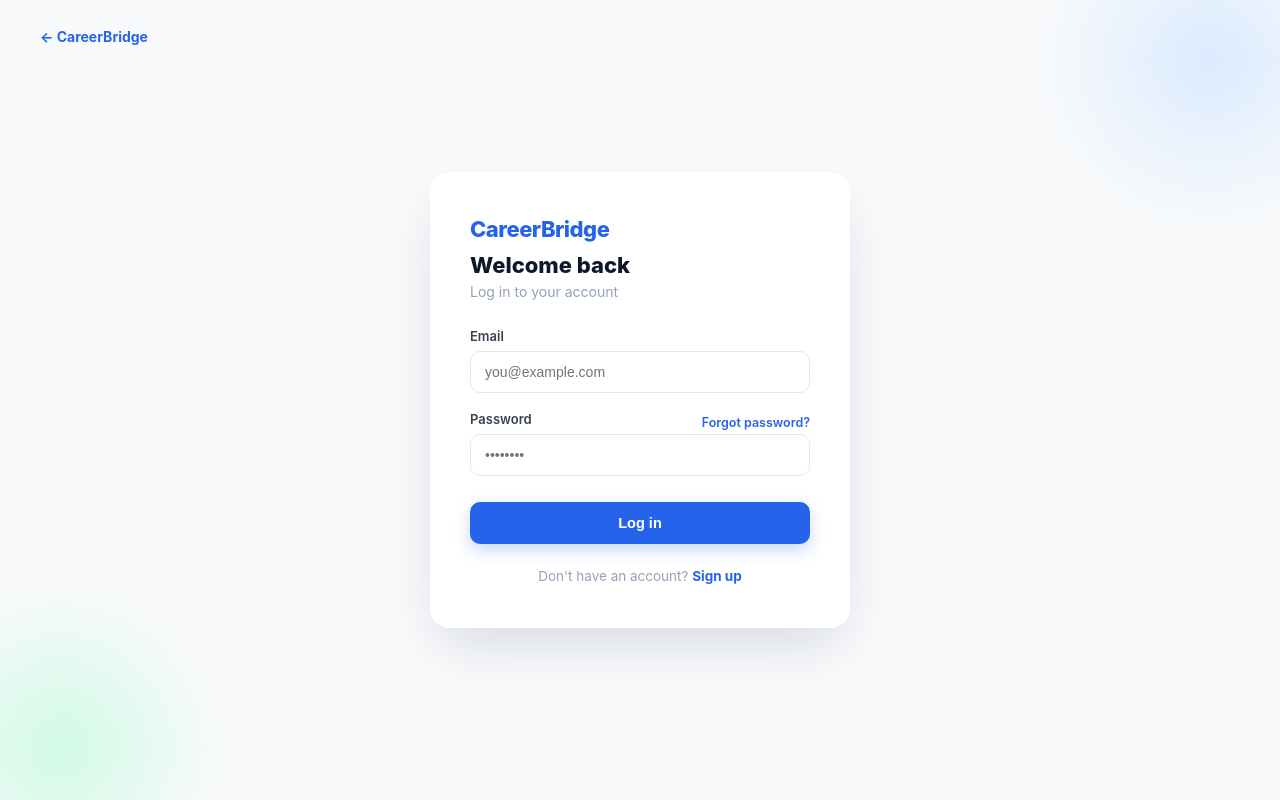
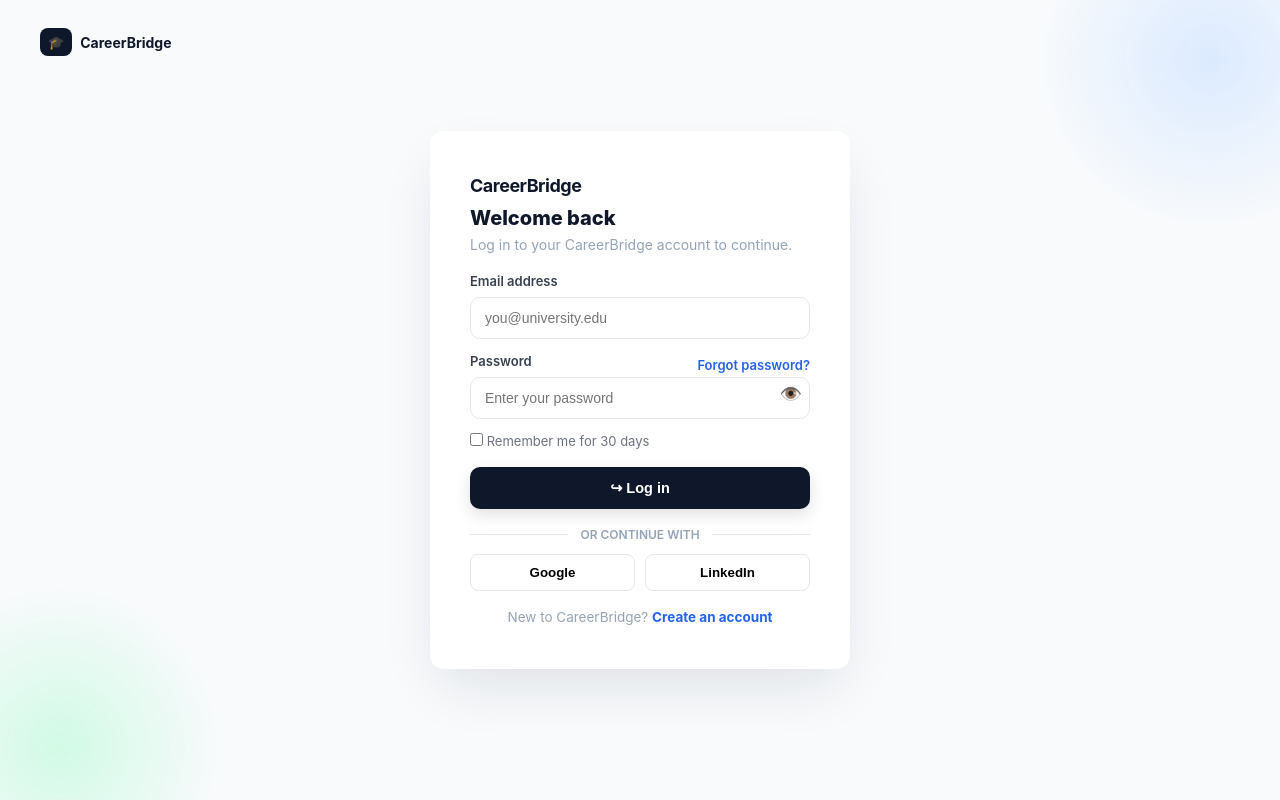
Before and after one commit to Selorm21/careerbridge, a React (Vite) app: page /login in a window 1280 px wide. Built offline with nearby package versions, Linux system fonts and the light colour scheme.

Commit message:
Improve auth UI: update Login.jsx to match design (password toggle, social buttons, remember checkbox)

```diff
--- a/src/pages/Login.jsx
+++ b/src/pages/Login.jsx
@@ -5,6 +5,8 @@
 export default function Login() {
   const [email, setEmail] = useState('')
   const [password, setPassword] = useState('')
+  const [showPassword, setShowPassword] = useState(false)
+  const [remember, setRemember] = useState(false)
   const [error, setError] = useState('')
   const [success, setSuccess] = useState('')
   const [loading, setLoading] = useState(false)
@@ -31,7 +33,6 @@
 
   async function handleLogin(e) {
     e.preventDefault()
-
     setLoading(true)
     setError('')
     setSuccess('')
@@ -48,117 +49,57 @@
     setLoading(false)
   }
 
+  function handleSocialSign(provider) {
+    // Example: supabase.auth.signInWithOAuth({ provider: 'google' })
+    // implement as needed
+    alert('Social sign in: ' + provider)
+  }
+
   return (
     <div style={S.page}>
       <style>{`
         @keyframes fadeUp {
-          from {
-            opacity: 0;
-            transform: translateY(20px);
-          }
-          to {
-            opacity: 1;
-            transform: translateY(0);
-          }
+          from {opacity:0;transform:translateY(20px)}
+          to {opacity:1;transform:translateY(0)}
         }
-
-        @keyframes float {
-          0%,100% {
-            transform: translateY(0);
-          }
-          50% {
-            transform: translateY(-14px);
-          }
-        }
-
-        .blobA {
-          animation: float 8s ease-in-out infinite;
-        }
-
-        .blobB {
-          animation: float 10s ease-in-out infinite reverse;
-        }
-
-        .cardIn {
-          animation: fadeUp .6s cubic-bezier(.16,1,.3,1) forwards;
-        }
-
-        .inputF {
-          transition: border-color .2s ease, box-shadow .2s ease;
-        }
-
-        .inputF:focus {
-          outline: none;
-          border-color: #2563EB !important;
-          box-shadow: 0 0 0 3px rgba(37,99,235,0.12);
-        }
-
-        .btnP {
-          transition: all .2s ease;
-        }
-
-        .btnP:hover:not(:disabled) {
-          transform: translateY(-2px);
-          box-shadow: 0 10px 22px rgba(37,99,235,0.3) !important;
-        }
-
-        .btnP:disabled {
-          opacity: 0.7;
-          cursor: not-allowed;
-        }
-
-        .linkBack {
-          transition: opacity .2s ease;
-        }
-
-        .linkBack:hover {
-          opacity: .7;
-        }
-
-        .forgotLink:hover {
-          text-decoration: underline;
-        }
+        @keyframes float{0%,100%{transform:translateY(0)}50%{transform:translateY(-14px)}}
+        .blobA{animation:float 8s ease-in-out infinite}
+        .blobB{animation:float 10s ease-in-out infinite reverse}
+        .cardIn{animation:fadeUp .6s cubic-bezier(.16,1,.3,1) forwards}
+        .inputF{transition:border-color .2s ease, box-shadow .2s ease}
+        .inputF:focus{outline:none;border-color:#2563EB!important;box-shadow:0 0 0 3px rgba(37,99,235,0.12)}
+        .btnP{transition:all .2s ease}
+        .btnP:hover:not(:disabled){transform:translateY(-2px);box-shadow:0 10px 22px rgba(0,0,0,0.12)!important}
+        .btnSocial:hover{transform:translateY(-2px)}
+        .linkBack{transition:opacity .2s ease}
+        .linkBack:hover{opacity:.7}
+        .forgotLink:hover{text-decoration:underline}
       `}</style>
 
       <div className="blobA" style={S.blob1}></div>
       <div className="blobB" style={S.blob2}></div>
 
       <Link to="/" className="linkBack" style={S.backLink}>
-        ← CareerBridge
+        <span style={S.backIcon}>🎓</span> CareerBridge
       </Link>
 
       <div className="cardIn" style={S.card}>
         <h1 style={S.logo}>CareerBridge</h1>
 
         <h2 style={S.title}>Welcome back</h2>
+        <p style={S.sub}>Log in to your CareerBridge account to continue.</p>
 
-        <p style={S.sub}>
-          Log in to your account
-        </p>
-
-        {error && (
-          <div style={S.error}>
-            {error}
-          </div>
-        )}
-
-        {success && (
-          <div style={S.successBox}>
-            {success}
-          </div>
-        )}
+        {error && <div style={S.error}>{error}</div>}
+        {success && <div style={S.successBox}>{success}</div>}
 
         <form onSubmit={handleLogin}>
           <div style={S.field}>
-            <label style={S.label}>
-              Email
-            </label>
-
+            <label style={S.label}>Email address</label>
             <input
               className="inputF"
               style={S.input}
               type="email"
-              placeholder="you@example.com"
+              placeholder="you@university.edu"
               value={email}
               onChange={(e) => setEmail(e.target.value)}
               required
@@ -167,10 +108,7 @@
 
           <div style={S.field}>
             <div style={S.labelRow}>
-              <label style={S.label}>
-                Password
-              </label>
-
+              <label style={S.label}>Password</label>
               <span
                 className="forgotLink"
                 style={S.forgotLink}
@@ -179,16 +117,32 @@
                 Forgot password?
               </span>
             </div>
+            <div style={{ position: 'relative' }}>
+              <input
+                className="inputF"
+                style={{ ...S.input, paddingRight: '44px' }}
+                type={showPassword ? 'text' : 'password'}
+                placeholder="Enter your password"
+                value={password}
+                onChange={(e) => setPassword(e.target.value)}
+                required
+              />
+              <button
+                type="button"
+                onClick={() => setShowPassword(!showPassword)}
+                style={S.eyeBtn}
+                aria-label="Toggle password visibility"
+              >
+                {showPassword ? '🙈' : '👁️'}
+              </button>
+            </div>
+          </div>
 
-            <input
-              className="inputF"
-              style={S.input}
-              type="password"
-              placeholder="••••••••"
-              value={password}
-              onChange={(e) => setPassword(e.target.value)}
-              required
-            />
+          <div style={S.row}>
+            <label style={S.checkboxLabel}>
+              <input type="checkbox" checked={remember} onChange={e => setRemember(e.target.checked)} />{' '}
+              Remember me for 30 days
+            </label>
           </div>
 
           <button
@@ -197,15 +151,23 @@
             type="submit"
             disabled={loading}
           >
-            {loading ? 'Logging in...' : 'Log in'}
+            {loading ? 'Logging in...' : '↪ Log in'}
           </button>
         </form>
 
+        <div style={S.orRow}>
+          <div style={S.rule}></div>
+          <div style={S.orText}>OR CONTINUE WITH</div>
+          <div style={S.rule}></div>
+        </div>
+
+        <div style={S.socialRow}>
+          <button className="btnSocial" onClick={() => handleSocialSign('google')} style={S.socialBtn}>Google</button>
+          <button className="btnSocial" onClick={() => handleSocialSign('linkedin')} style={S.socialBtn}>LinkedIn</button>
+        </div>
+
         <p style={S.footer}>
-          Don't have an account?{' '}
-          <Link to="/signup" style={S.link}>
-            Sign up
-          </Link>
+          New to CareerBridge? <Link to="/signup" style={S.link}>Create an account</Link>
         </p>
       </div>
     </div>
@@ -223,148 +185,30 @@
     overflow: 'hidden',
     fontFamily: "'Inter', sans-serif",
   },
-
-  blob1: {
-    position: 'absolute',
-    top: '-100px',
-    right: '-100px',
-    width: '340px',
-    height: '340px',
-    borderRadius: '50%',
-    background: 'radial-gradient(circle, #DBEAFE 0%, transparent 70%)',
-  },
-
-  blob2: {
-    position: 'absolute',
-    bottom: '-120px',
-    left: '-100px',
-    width: '320px',
-    height: '320px',
-    borderRadius: '50%',
-    background: 'radial-gradient(circle, #D1FAE5 0%, transparent 70%)',
-  },
-
-  backLink: {
-    position: 'absolute',
-    top: '28px',
-    left: '40px',
-    fontSize: '14px',
-    fontWeight: '700',
-    color: '#2563EB',
-    textDecoration: 'none',
-    zIndex: 2,
-  },
-
-  card: {
-    background: '#fff',
-    padding: '44px 40px',
-    borderRadius: '20px',
-    width: '100%',
-    maxWidth: '420px',
-    boxShadow: '0 24px 60px -12px rgba(15,23,42,0.15)',
-    position: 'relative',
-    zIndex: 1,
-  },
-
-  logo: {
-    fontSize: '22px',
-    fontWeight: '800',
-    color: '#2563EB',
-    marginBottom: '10px',
-    letterSpacing: '-0.5px',
-  },
-
-  title: {
-    fontSize: '22px',
-    fontWeight: '800',
-    marginBottom: '5px',
-    color: '#0F172A',
-  },
-
-  sub: {
-    color: '#94A3B8',
-    fontSize: '14px',
-    marginBottom: '28px',
-  },
-
-  field: {
-    marginBottom: '18px',
-  },
-
-  label: {
-    display: 'block',
-    fontSize: '13px',
-    fontWeight: '600',
-    marginBottom: '7px',
-    color: '#374151',
-  },
-
-  labelRow: {
-    display: 'flex',
-    justifyContent: 'space-between',
-    alignItems: 'center',
-  },
-
-  forgotLink: {
-    fontSize: '12.5px',
-    color: '#2563EB',
-    fontWeight: '600',
-    cursor: 'pointer',
-  },
-
-  input: {
-    width: '100%',
-    padding: '12px 14px',
-    border: '1.5px solid #E5E7EB',
-    borderRadius: '10px',
-    fontSize: '14px',
-    boxSizing: 'border-box',
-  },
-
-  btn: {
-    width: '100%',
-    padding: '13px',
-    background: '#2563EB',
-    color: '#fff',
-    border: 'none',
-    borderRadius: '10px',
-    fontSize: '14.5px',
-    fontWeight: '700',
-    cursor: 'pointer',
-    marginTop: '8px',
-    boxShadow: '0 6px 16px rgba(37,99,235,0.25)',
-  },
-
-  error: {
-    background: '#FEF2F2',
-    color: '#DC2626',
-    padding: '11px 14px',
-    borderRadius: '10px',
-    fontSize: '13px',
-    marginBottom: '18px',
-    fontWeight: '500',
-  },
-
-  successBox: {
-    background: '#ECFDF5',
-    color: '#059669',
-    padding: '11px 14px',
-    borderRadius: '10px',
-    fontSize: '13px',
-    marginBottom: '18px',
-    fontWeight: '500',
-  },
-
-  footer: {
-    textAlign: 'center',
-    fontSize: '13.5px',
-    color: '#94A3B8',
-    marginTop: '24px',
-  },
-
-  link: {
-    color: '#2563EB',
-    textDecoration: 'none',
-    fontWeight: '700',
-  },
+  blob1: { position: 'absolute', top: '-100px', right: '-100px', width: '340px', height: '340px', borderRadius: '50%', background: 'radial-gradient(circle, #DBEAFE 0%, transparent 70%)' },
+  blob2: { position: 'absolute', bottom: '-120px', left: '-100px', width: '320px', height: '320px', borderRadius: '50%', background: 'radial-gradient(circle, #D1FAE5 0%, transparent 70%)' },
+  backLink: { position: 'absolute', top: '28px', left: '40px', fontSize: '14px', fontWeight: '700', color: '#0F172A', textDecoration: 'none', zIndex: 2, display: 'flex', alignItems: 'center', gap: '8px' },
+  backIcon: { display: 'inline-block', background: '#0F172A', color: '#fff', padding: '6px 8px', borderRadius: '8px', fontSize: '13px' },
+  card: { background: '#fff', padding: '44px 40px', borderRadius: '14px', width: '100%', maxWidth: '420px', boxShadow: '0 24px 60px -12px rgba(15,23,42,0.12)', position: 'relative', zIndex: 1 },
+  logo: { fontSize: '18px', fontWeight: '700', color: '#0F172A', marginBottom: '10px', letterSpacing: '-0.5px' },
+  title: { fontSize: '20px', fontWeight: '800', marginBottom: '6px', color: '#0F172A' },
+  sub: { color: '#94A3B8', fontSize: '14px', marginBottom: '20px' },
+  field: { marginBottom: '14px' },
+  label: { display: 'block', fontSize: '13px', fontWeight: '600', marginBottom: '8px', color: '#374151' },
+  labelRow: { display: 'flex', justifyContent: 'space-between', alignItems: 'center' },
+  forgotLink: { fontSize: '13px', color: '#2563EB', fontWeight: '600', cursor: 'pointer' },
+  input: { width: '100%', padding: '12px 14px', border: '1.5px solid #E5E7EB', borderRadius: '10px', fontSize: '14px', boxSizing: 'border-box' },
+  eyeBtn: { position: 'absolute', right: '8px', top: '6px', border: 'none', background: 'transparent', cursor: 'pointer', fontSize: '18px' },
+  row: { display: 'flex', justifyContent: 'space-between', alignItems: 'center', marginBottom: '10px' },
+  checkboxLabel: { fontSize: '13px', color: '#6B7280' },
+  btn: { width: '100%', padding: '13px', background: '#0F172A', color: '#fff', border: 'none', borderRadius: '10px', fontSize: '14.5px', fontWeight: '700', cursor: 'pointer', marginTop: '8px', boxShadow: '0 6px 16px rgba(0,0,0,0.12)' },
+  error: { background: '#FEF2F2', color: '#DC2626', padding: '11px 14px', borderRadius: '10px', fontSize: '13px', marginBottom: '18px', fontWeight: '500' },
+  successBox: { background: '#ECFDF5', color: '#059669', padding: '11px 14px', borderRadius: '10px', fontSize: '13px', marginBottom: '18px', fontWeight: '500' },
+  orRow: { display: 'flex', alignItems: 'center', gap: '12px', marginTop: '18px', marginBottom: '12px' },
+  rule: { height: '1px', background: '#E5E7EB', flex: 1 },
+  orText: { fontSize: '12px', color: '#94A3B8', fontWeight: '600' },
+  socialRow: { display: 'flex', gap: '10px' },
+  socialBtn: { flex: 1, padding: '10px 12px', borderRadius: '8px', border: '1px solid #E5E7EB', background: '#fff', cursor: 'pointer', fontWeight: '600' },
+  footer: { textAlign: 'center', fontSize: '13.5px', color: '#94A3B8', marginTop: '18px' },
+  link: { color: '#2563EB', textDecoration: 'none', fontWeight: '700' },
 }
```
